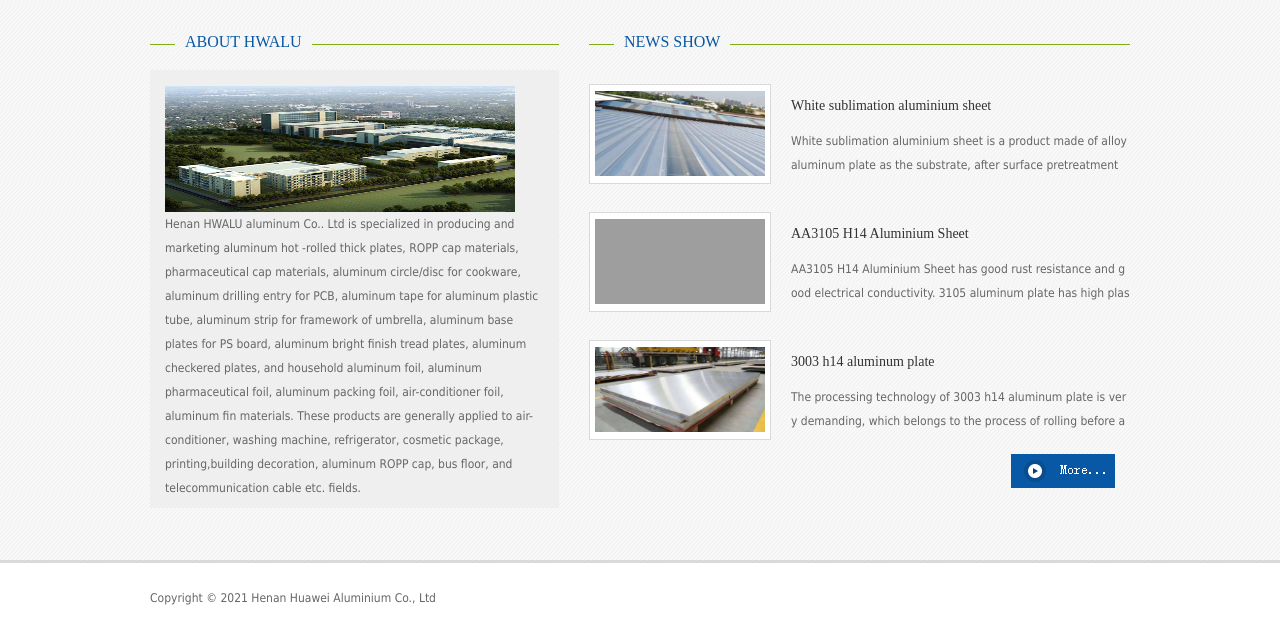
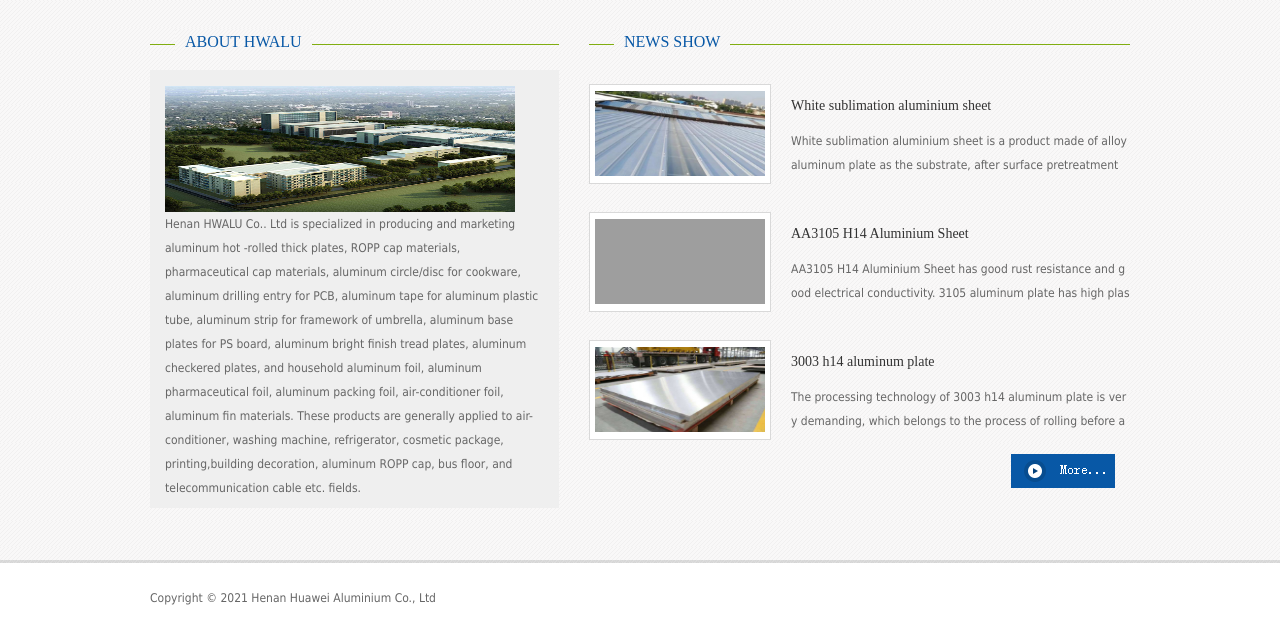
Before and after one commit to sq295414/sq295414.github.io, a plain HTML site: page index.html in a window 1280 px wide. Shown: the part 818-1443 px from the top of the page. Drawn offline with Linux system fonts and the light colour scheme; grey boxes are pictures that could not be loaded.

Commit message:
Update index.html

```diff
--- a/index.html
+++ b/index.html
@@ -222,7 +222,7 @@
               <div class="h-contactIntrobox">
                 <p> <img src="static/picture/6352182967681525007564.jpg" width="350" height="126" alt="aluminum plate">
                 </p>
-                <div>Henan HWALU aluminum Co.. Ltd is specialized in producing and marketing aluminum hot -rolled thick
+                <div>Henan HWALU Co.. Ltd is specialized in producing and marketing aluminum hot -rolled thick
                   plates, ROPP cap materials, pharmaceutical cap materials, aluminum circle/disc for cookware, aluminum
                   drilling entry for PCB, aluminum tape for aluminum plastic tube, aluminum strip for framework of
                   umbrella, aluminum base plates for PS board, aluminum bright finish tread plates, aluminum checkered
```
